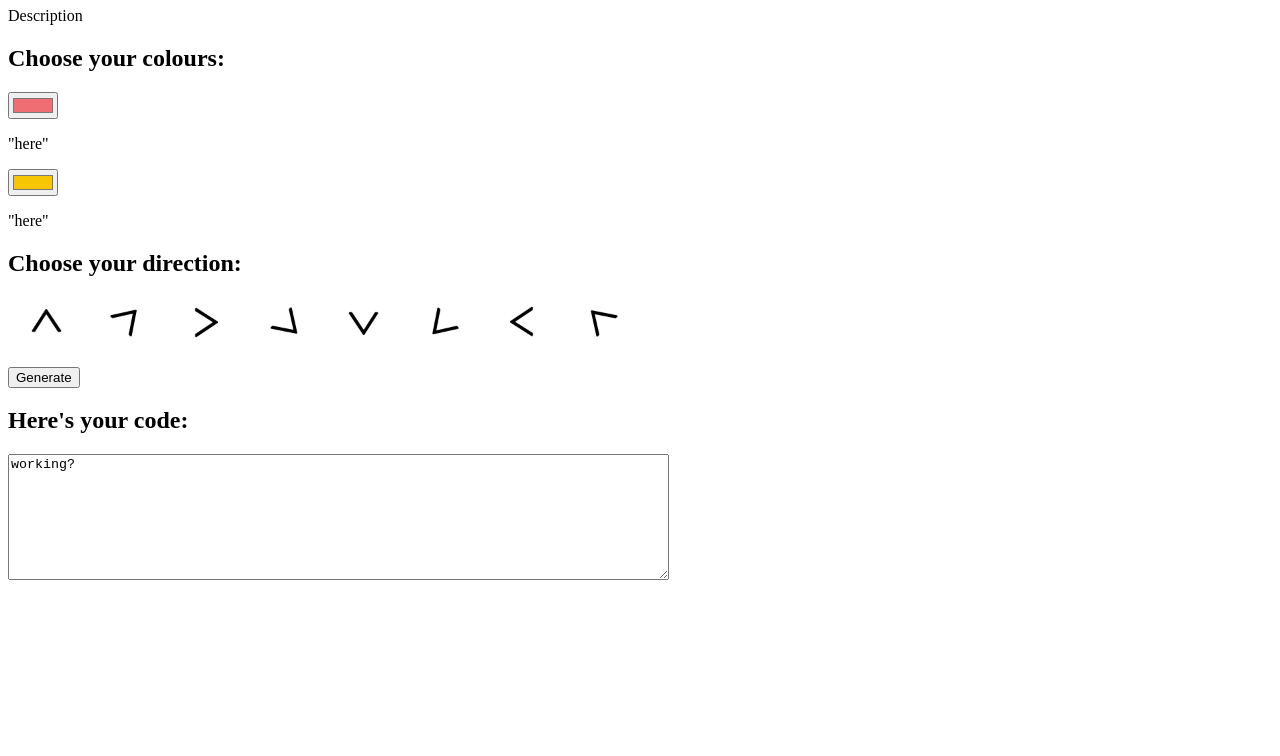
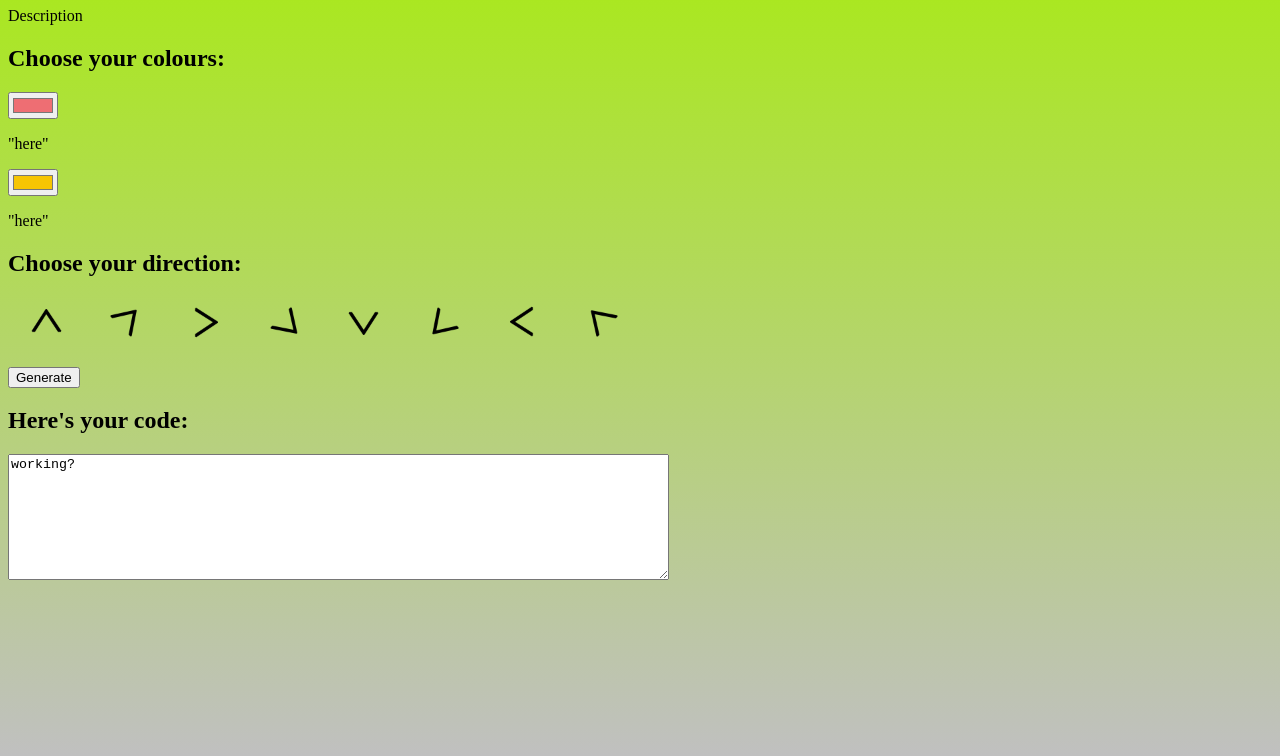
Before and after one commit to ellehallal/background-gradient-generator, a plain HTML site: page index.html in a window 1280 px wide. Shown: the part 73-829 px from the top of the page. Before the commit the page ends 800 px from the top, so only its background shows below. Drawn offline with Linux system fonts and the light colour scheme.

Commit message:
Add body height of 100vh. Add test gradient

```diff
--- a/index.html
+++ b/index.html
@@ -5,7 +5,7 @@
     <title>Gradient Generator</title>
     <link rel="stylesheet" href="style.css">
   </head>
-  <body>
+  <body id="bodybg">
     <div>
       <h1>Gradient Generator</h1>
       <p>Description</p>
--- a/main.js
+++ b/main.js
@@ -1,3 +1,4 @@
+let bodybg = document.getElementById("bodybg");
 const colourstart = document.getElementById("colour-start");
 const colourend = document.getElementById("colour-end");
 let startvalue = document.getElementById("startvalue");
@@ -12,7 +13,7 @@ const bottomleft = document.getElementById("bottom-left");
 const left = document.getElementById("left");
 const topleft = document.getElementById("top-left");
 
-let selection = "";
+let direction = "";
 
 //placeholders
 const button = document.getElementById("button");
@@ -38,6 +39,9 @@ function topclick(){
   let pdirection = document.getElementById("pdirection")
   pdirection.innerHTML = "Selected gradient direction: to top";
   selection = "top";
+  console.log(selection)
 }
 
 ttop.addEventListener("click", topclick);
+
+bodybg.style.backgroundImage = 'linear-gradient(to top, #C0c0c0, #a8eb12)';
--- a/style.css
+++ b/style.css
@@ -1,3 +1,6 @@
+body{
+  height: 100vh;
+}
 img {
   width: 50px;
   height: auto;
```
